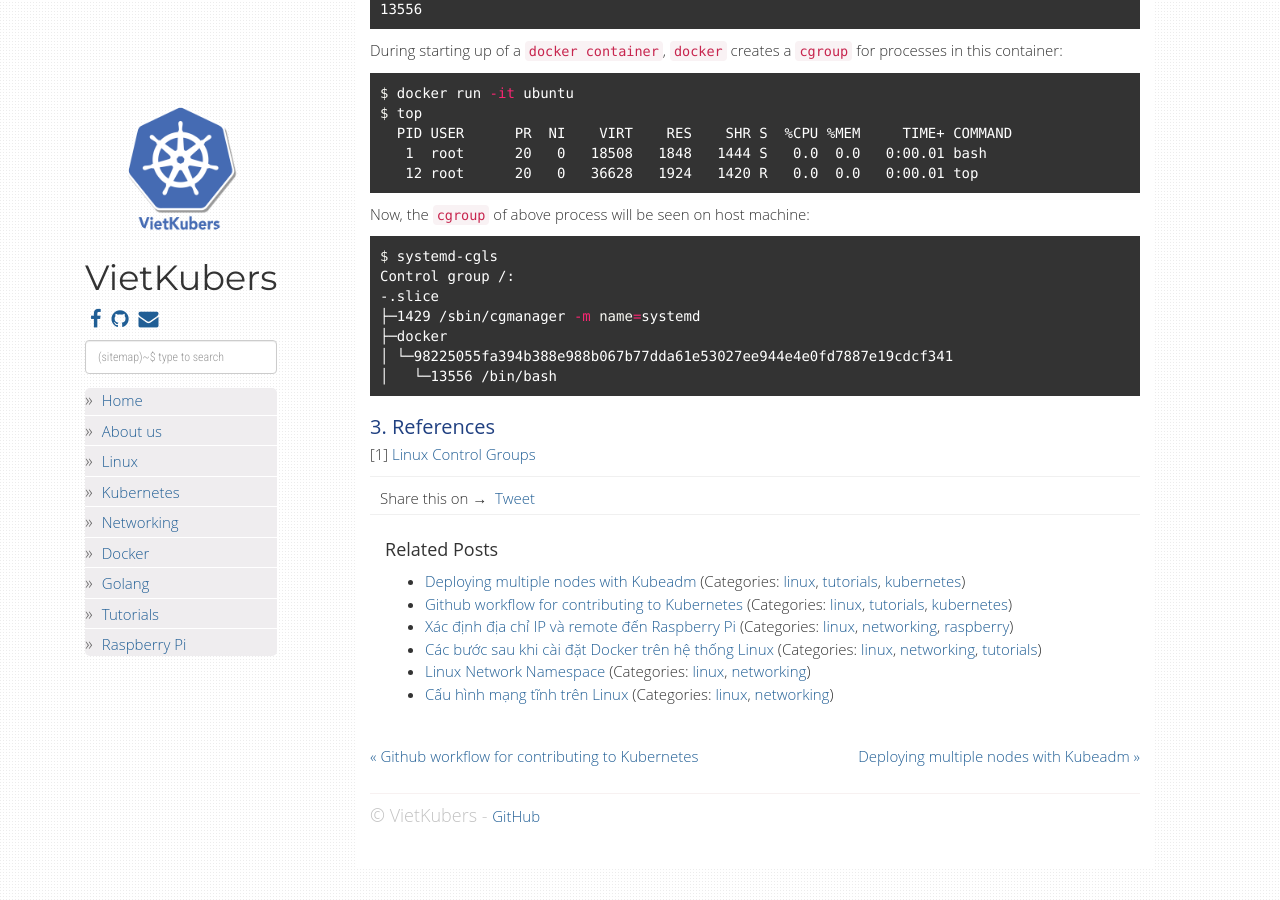
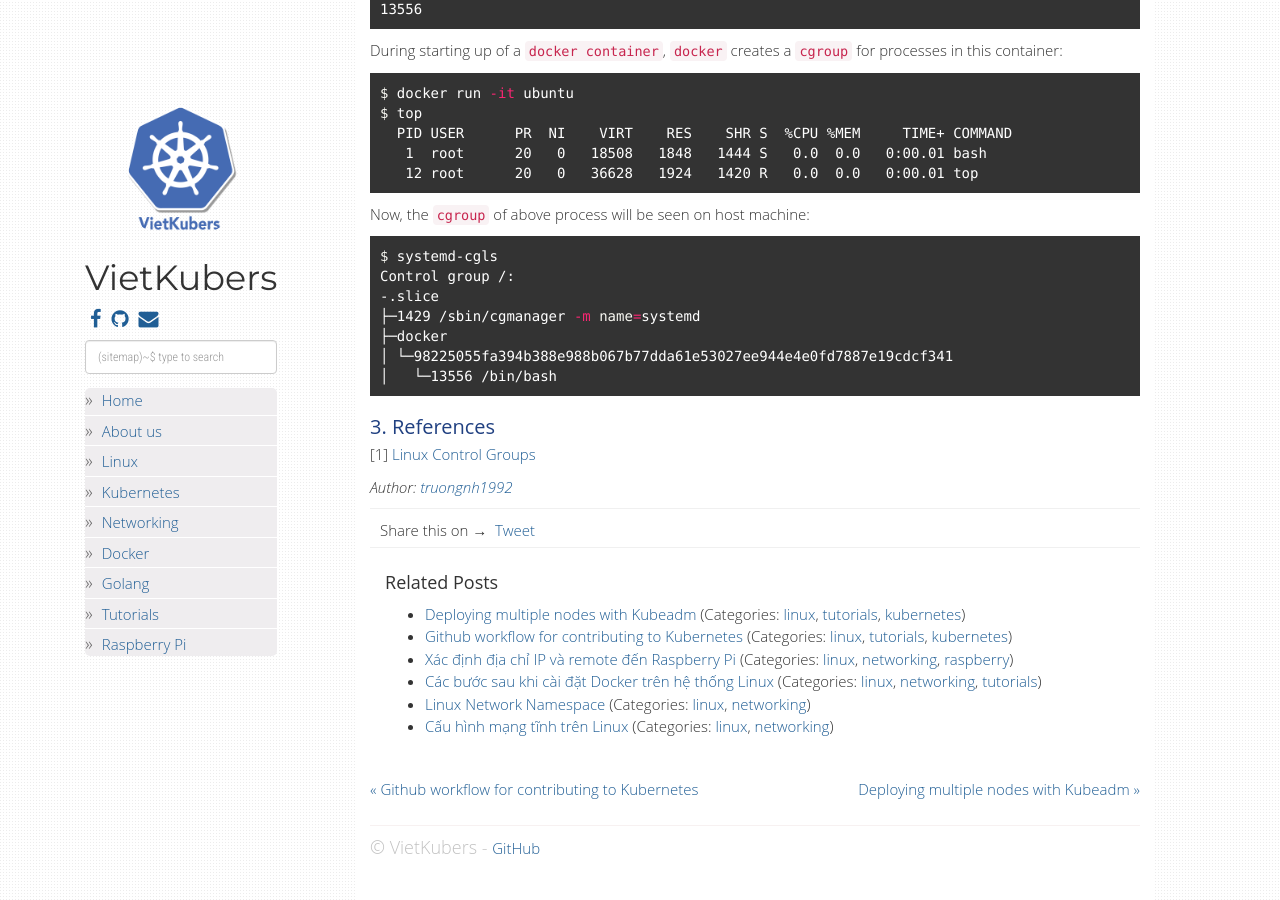
Before and after one commit to vietkubers/vietkubers.github.io, a Jekyll site: the page built from _posts/2018-11-19-cgroups.md, in a window 1280 px wide and 900 px high, scrolled down 3754 px. Built offline with Jekyll 4.4.1, drawn with Linux system fonts in a browser that asks for light colours; nearby versions of some CDN libraries; comment, search, counter and statistics services are not loaded.

Commit message:
Update Author

```diff
--- a/_posts/2018-11-19-cgroups.md
+++ b/_posts/2018-11-19-cgroups.md
@@ -180,3 +180,6 @@ Control group /:
 <a name="-references"><a/>
 ### 3. References
 [1] [Linux Control Groups](https://www.linuxjournal.com/content/everything-you-need-know-about-linux-containers-part-i-linux-control-groups-and-process)
+
+
+*Author: [truongnh1992](https://github.com/truongnh1992)*
```
Also changed, not shown: _posts/2018-10-29-setting-up-after-install-docker.md (+2 -0 lines).
